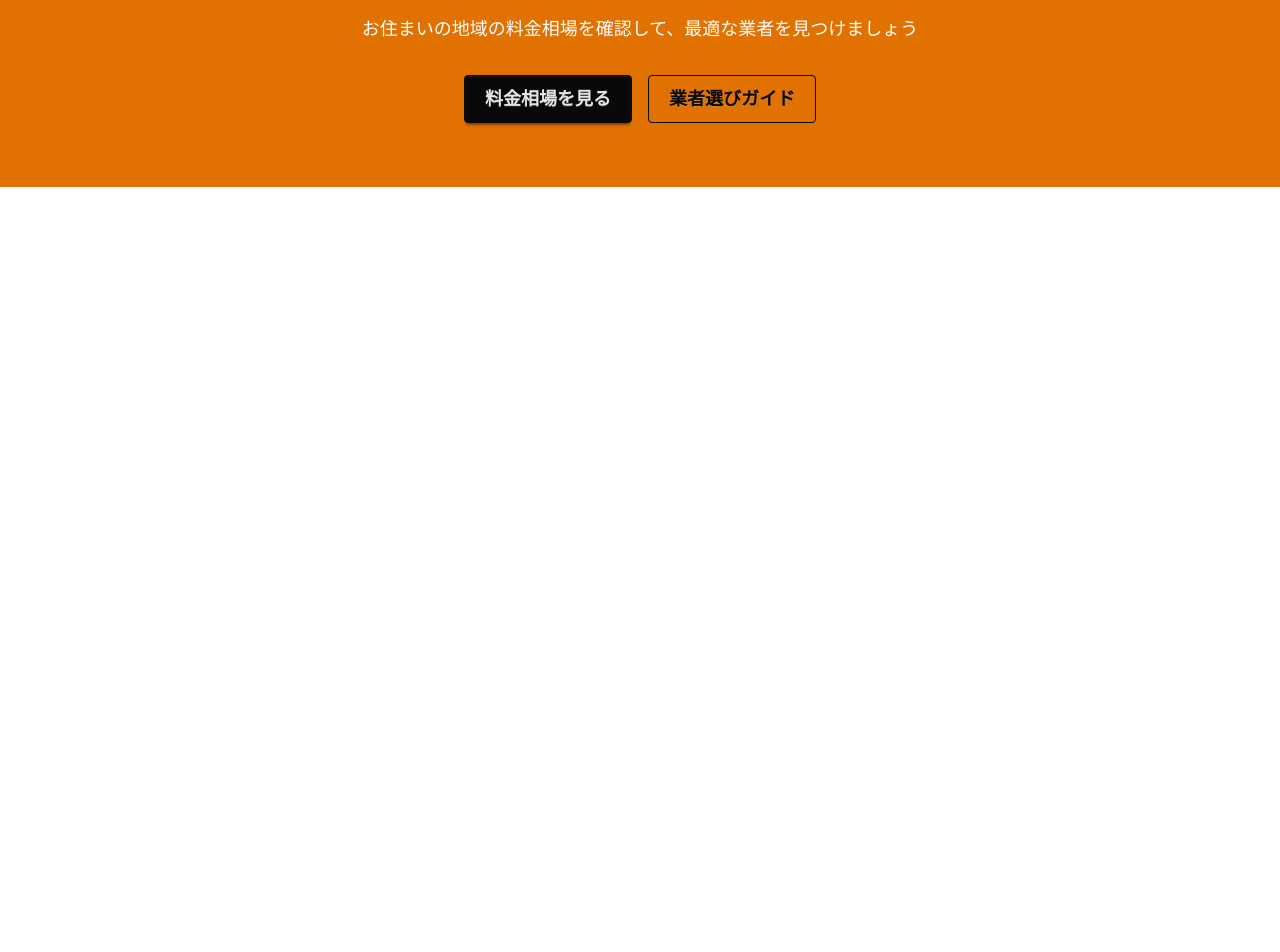
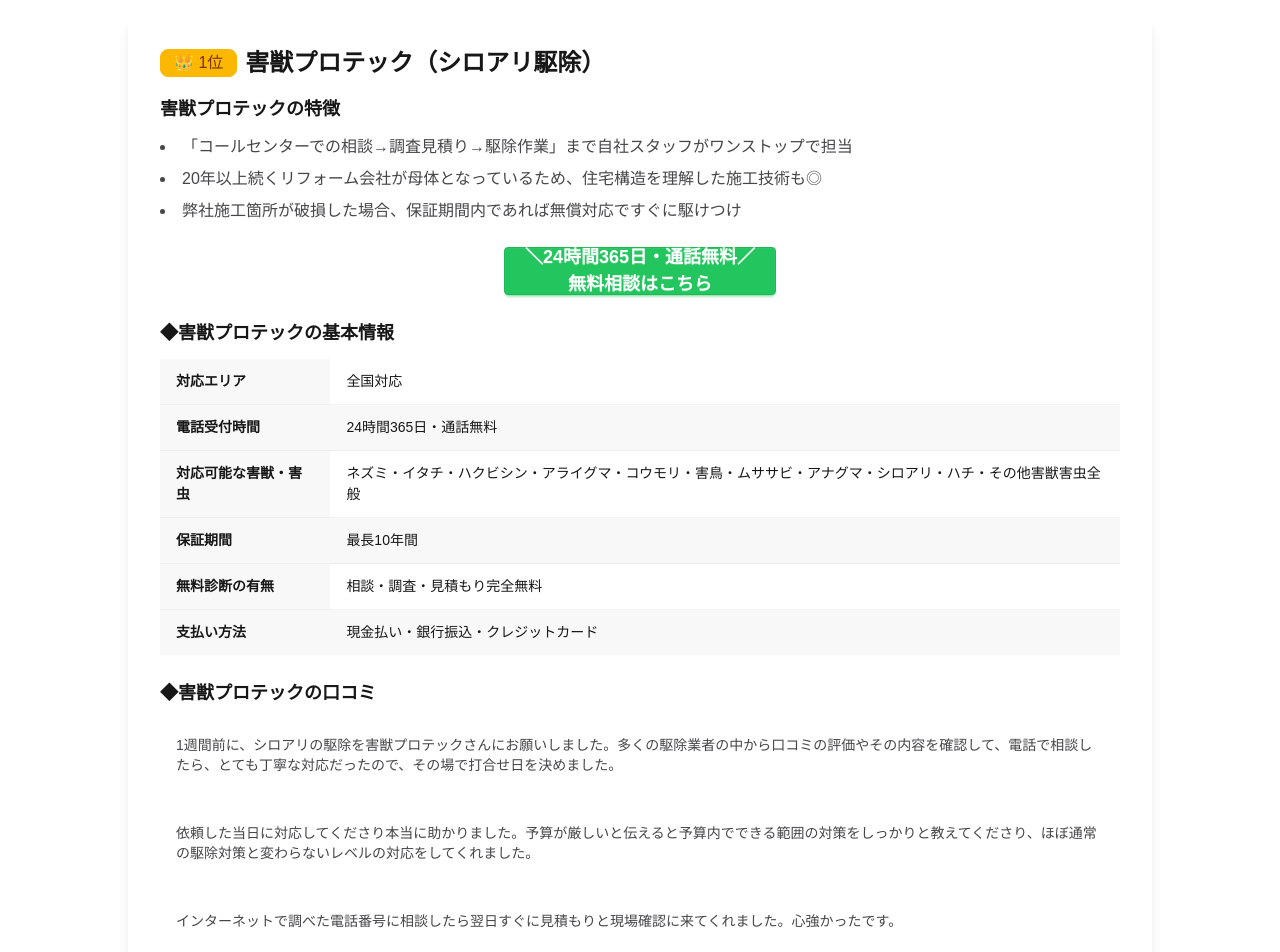
Before and after one commit to webmaster0818/pest-control-001, a Next.js app: page /shiroari in a window 1280 px wide. Shown: the part 3740-4692 px from the top of the page. Before the commit the page ends 3927 px from the top, so only its background shows below. Built offline with nearby package versions, Linux system fonts and the light colour scheme.

Commit message:
feat: シロアリページに害獣プロテックの個別紹介セクションを追加（テンプレート）

```diff
--- a/app/shiroari/page.tsx
+++ b/app/shiroari/page.tsx
@@ -264,6 +264,100 @@ export default function ShiroariPage() {
         </div>
       </section>
 
+      {/* おすすめ業者詳細 */}
+      <section className="py-16 px-4 bg-base-100">
+        <div className="max-w-5xl mx-auto">
+          <h2 className="heading-primary text-center mb-12">おすすめシロアリ駆除業者</h2>
+
+          {/* 害獣プロテック */}
+          <div className="mb-16 bg-white shadow-lg rounded-lg p-8">
+            <div className="flex items-center gap-2 mb-4">
+              <span className="badge badge-warning badge-lg">👑 1位</span>
+              <h3 className="text-2xl font-bold">害獣プロテック（シロアリ駆除）</h3>
+            </div>
+
+            <div className="mb-6">
+              <h4 className="font-bold text-lg mb-3">害獣プロテックの特徴</h4>
+              <ul className="list-disc list-inside space-y-2 text-base-content/80">
+                <li>「コールセンターでの相談→調査見積り→駆除作業」まで自社スタッフがワンストップで担当</li>
+                <li>20年以上続くリフォーム会社が母体となっているため、住宅構造を理解した施工技術も◎</li>
+                <li>弊社施工箇所が破損した場合、保証期間内であれば無償対応ですぐに駆けつけ</li>
+              </ul>
+            </div>
+
+            <div className="text-center mb-6">
+              <a href="#" className="btn btn-primary btn-lg">
+                ＼24時間365日・通話無料／<br />
+                無料相談はこちら
+              </a>
+            </div>
+
+            <div className="mb-6">
+              <h4 className="font-bold text-lg mb-3">◆害獣プロテックの基本情報</h4>
+              <div className="overflow-x-auto">
+                <table className="table table-zebra w-full">
+                  <tbody>
+                    <tr>
+                      <th className="bg-base-200">対応エリア</th>
+                      <td>全国対応</td>
+                    </tr>
+                    <tr>
+                      <th className="bg-base-200">電話受付時間</th>
+                      <td>24時間365日・通話無料</td>
+                    </tr>
+                    <tr>
+                      <th className="bg-base-200">対応可能な害獣・害虫</th>
+                      <td>ネズミ・イタチ・ハクビシン・アライグマ・コウモリ・害鳥・ムササビ・アナグマ・シロアリ・ハチ・その他害獣害虫全般</td>
+                    </tr>
+                    <tr>
+                      <th className="bg-base-200">保証期間</th>
+                      <td>最長10年間</td>
+                    </tr>
+                    <tr>
+                      <th className="bg-base-200">無料診断の有無</th>
+                      <td>相談・調査・見積もり完全無料</td>
+                    </tr>
+                    <tr>
+                      <th className="bg-base-200">支払い方法</th>
+                      <td>現金払い・銀行振込・クレジットカード</td>
+                    </tr>
+                  </tbody>
+                </table>
+              </div>
+            </div>
+
+            <div className="mb-6">
+              <h4 className="font-bold text-lg mb-3">◆害獣プロテックの口コミ</h4>
+              <div className="space-y-4">
+                <div className="bg-base-100 p-4 rounded-lg">
+                  <p className="text-sm text-base-content/80">
+                    1週間前に、シロアリの駆除を害獣プロテックさんにお願いしました。多くの駆除業者の中から口コミの評価やその内容を確認して、電話で相談したら、とても丁寧な対応だったので、その場で打合せ日を決めました。
+                  </p>
+                </div>
+                <div className="bg-base-100 p-4 rounded-lg">
+                  <p className="text-sm text-base-content/80">
+                    依頼した当日に対応してくださり本当に助かりました。予算が厳しいと伝えると予算内でできる範囲の対策をしっかりと教えてくださり、ほぼ通常の駆除対策と変わらないレベルの対応をしてくれました。
+                  </p>
+                </div>
+                <div className="bg-base-100 p-4 rounded-lg">
+                  <p className="text-sm text-base-content/80">
+                    インターネットで調べた電話番号に相談したら翌日すぐに見積もりと現場確認に来てくれました。心強かったです。
+                  </p>
+                </div>
+              </div>
+            </div>
+
+            <div className="text-center">
+              <a href="#" className="btn btn-primary btn-lg">
+                ＼24時間365日・通話無料／<br />
+                無料相談はこちら
+              </a>
+            </div>
+          </div>
+
+        </div>
+      </section>
+
       {/* CTA */}
       <section className="py-16 px-4 bg-amber-600 text-white">
         <div className="max-w-4xl mx-auto text-center">
```
